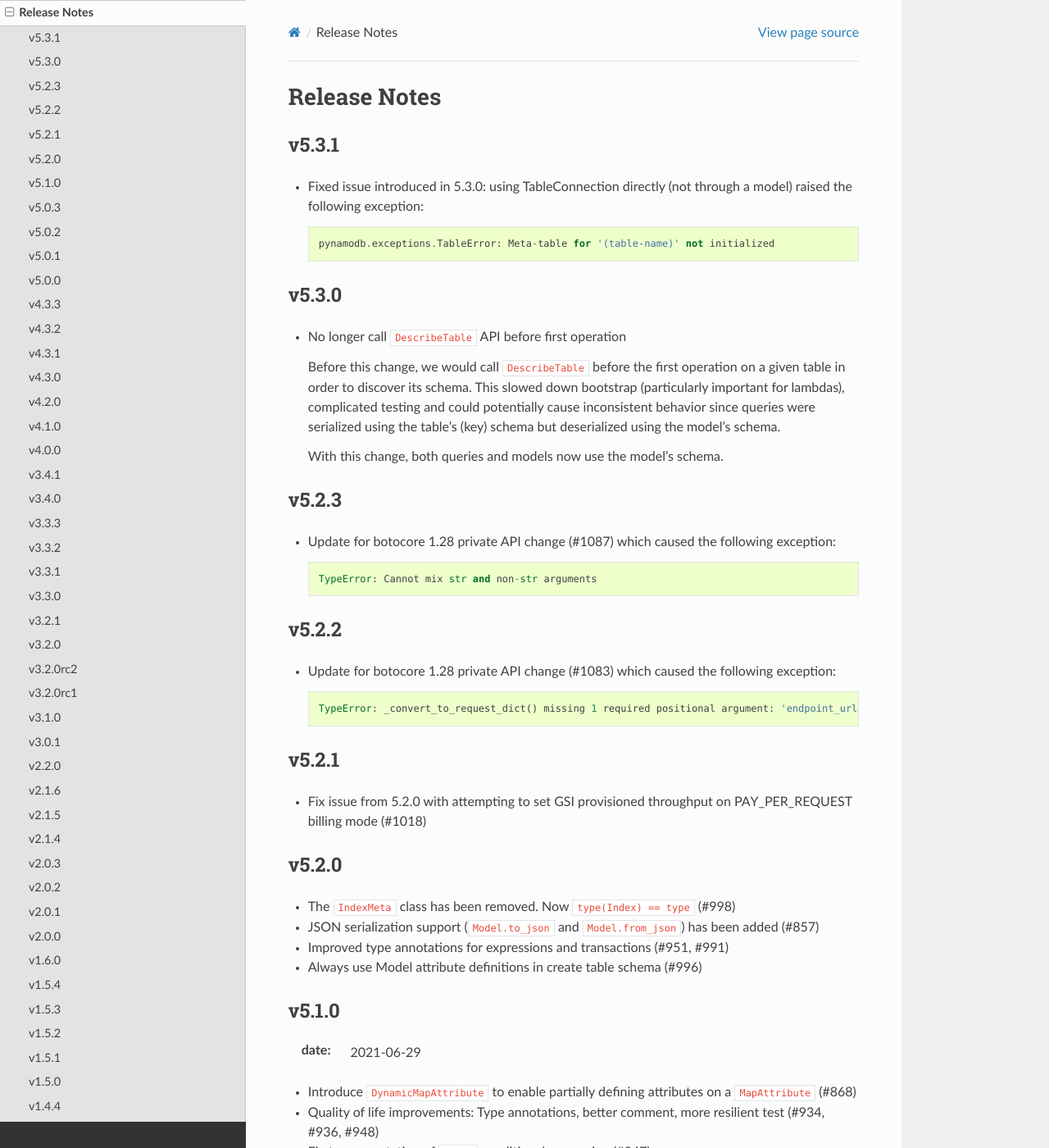
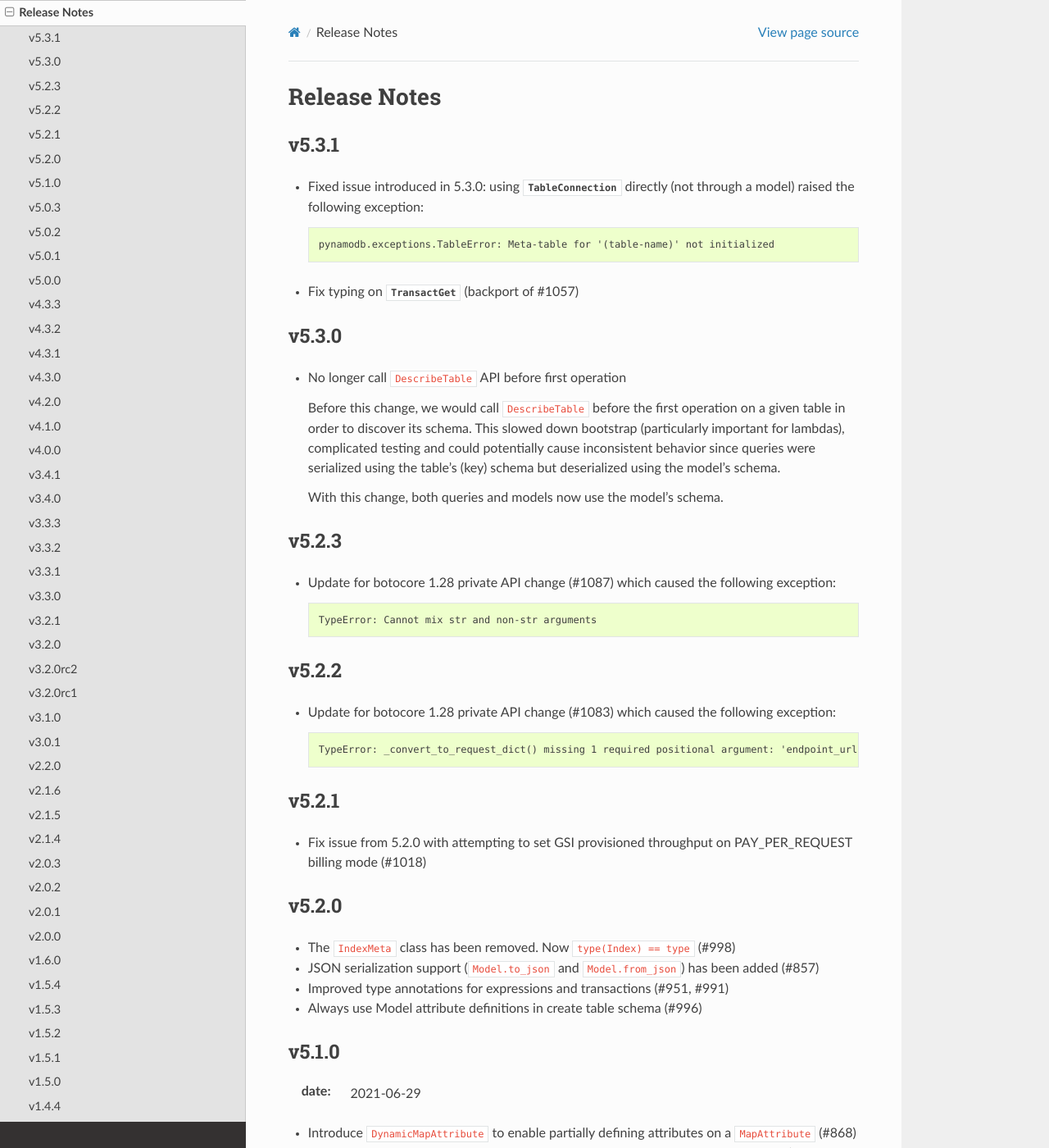
Before and after one commit to pynamodb/PynamoDB, a Sphinx documentation site: the page built from docs/release_notes.rst, in a window 1280 px wide and 1400 px high. Shown: the whole window at 82% size. Built offline with Sphinx 7.4.7 and the Read the Docs theme 2.0.0, drawn with Linux system fonts in a browser that asks for light colours.

Commit message:
Update release notes

```diff
--- a/docs/release_notes.rst
+++ b/docs/release_notes.rst
@@ -1,12 +1,16 @@
+.. highlight:: none
+
 Release Notes
 =============
 
 v5.3.1
 ----------
-* Fixed issue introduced in 5.3.0: using TableConnection directly (not through a model)
+* Fixed issue introduced in 5.3.0: using :py:class:`~pynamodb.connection.table.TableConnection` directly (not through a model)
   raised the following exception::
 
     pynamodb.exceptions.TableError: Meta-table for '(table-name)' not initialized
+
+* Fix typing on :py:class:`~pynamodb.transactions.TransactGet` (backport of #1057)
 
 
 v5.3.0
@@ -146,7 +150,7 @@ v4.3.3
 
 * Add type stubs for indexing into a ``ListAttribute`` for forming conditional expressions (#774)
 
-  ::
+  .. code-block:: python
 
     class MyModel(Model):
       ...
@@ -228,7 +232,9 @@ v4.1.0
 
 This is a backwards compatible, minor release.
 
-* In the Model's Meta, you may now provide an AWS session token, which is mostly useful for assumed roles (#700)::
+* In the Model's Meta, you may now provide an AWS session token, which is mostly useful for assumed roles (#700):
+
+  .. code-block:: python
 
     sts_client = boto3.client("sts")
     role_object = sts_client.assume_role(RoleArn=role_arn, RoleSessionName="role_name", DurationSeconds=BOTO3_CLIENT_DURATION)
```
